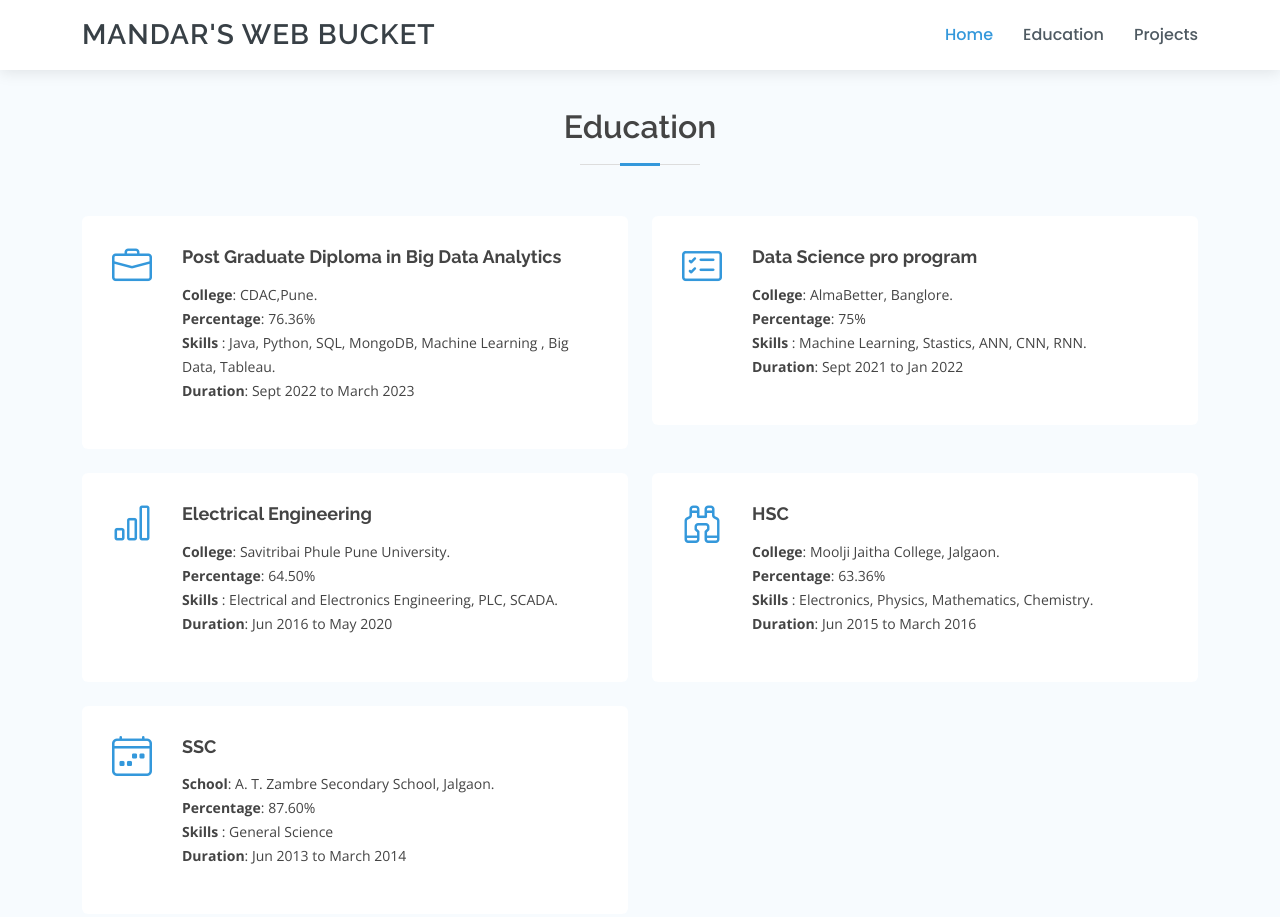
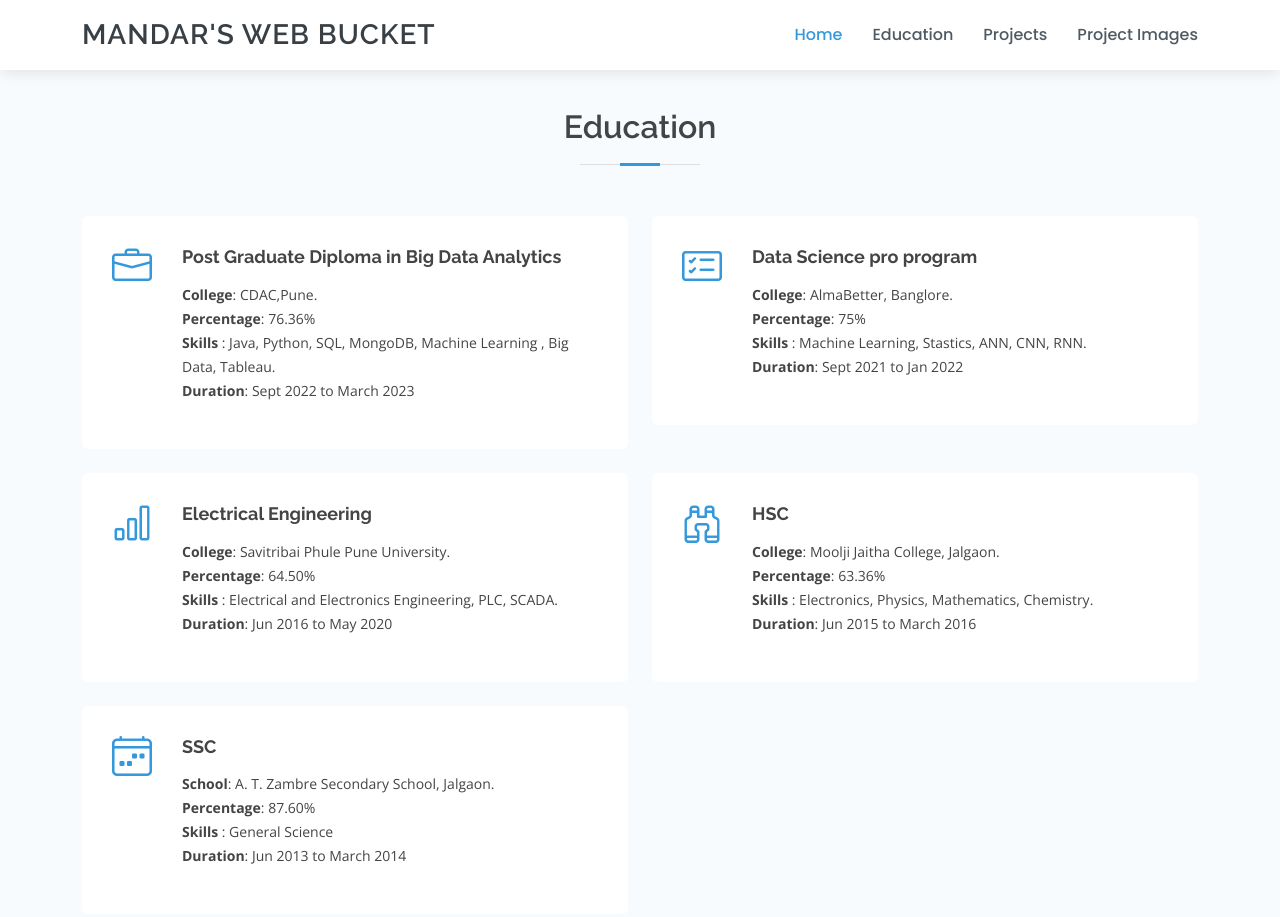
Before and after one commit to Mandarhp77/staticweb, a plain HTML site: page edu.html in a window 1280 px wide. Shown: the top 917 px of the page. Drawn offline with nearby package versions, Linux system fonts and the light colour scheme.

Commit message:
Update edu.html

```diff
--- a/edu.html
+++ b/edu.html
@@ -53,6 +53,7 @@
           <li><a class="nav-link scrollto active" href="index.html">Home</a></li>
           <li><a class="nav-link scrollto " href="edu.html">Education</a></li>
           <li><a class="nav-link scrollto " href="proj.html">Projects</a></li>
+          <li><a class="nav-link scrollto " href="proj_img.html">Project Images</a></li>
         </ul>
         <i class="bi bi-list mobile-nav-toggle"></i>
       </nav><!-- .navbar -->
```
